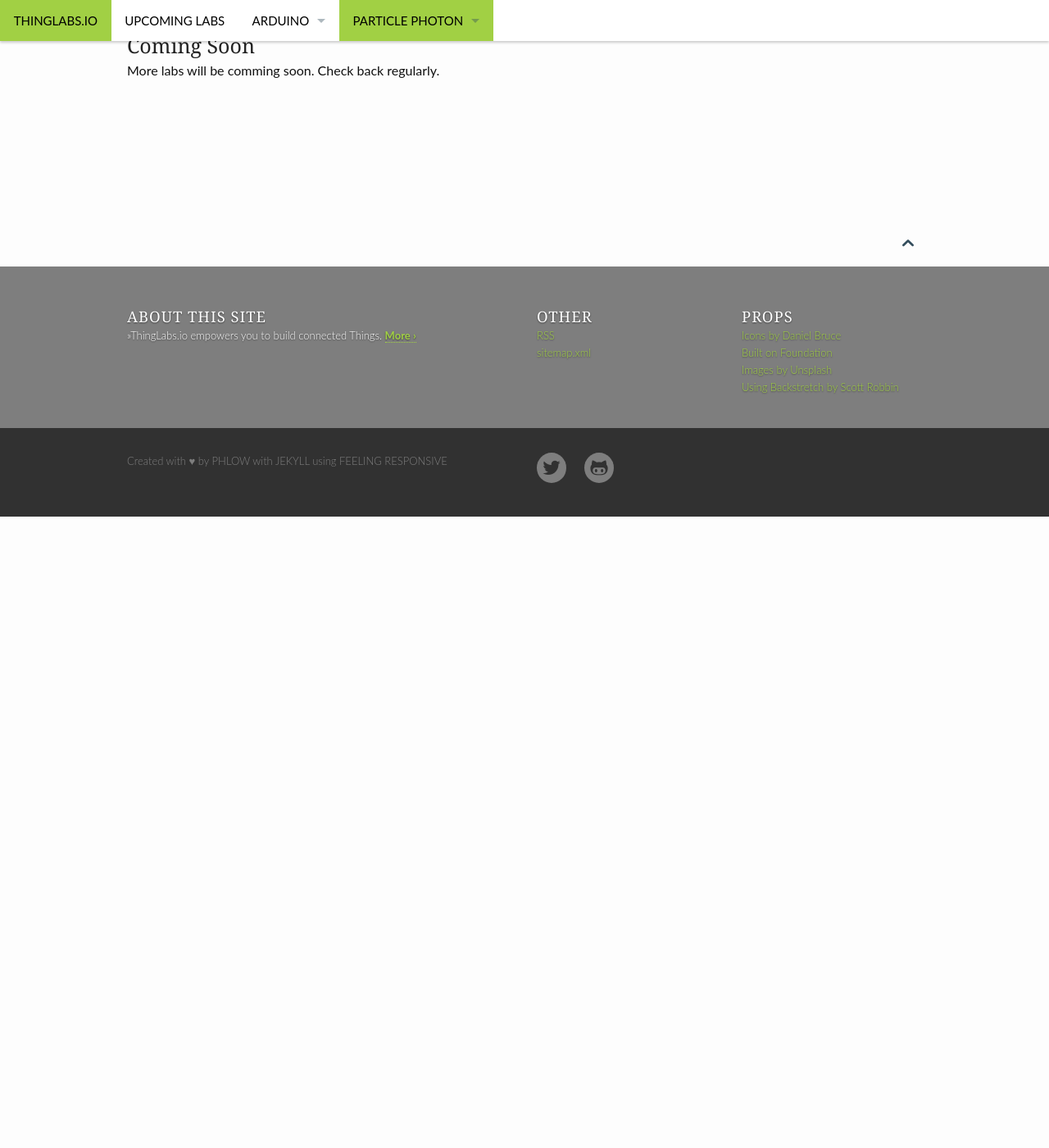
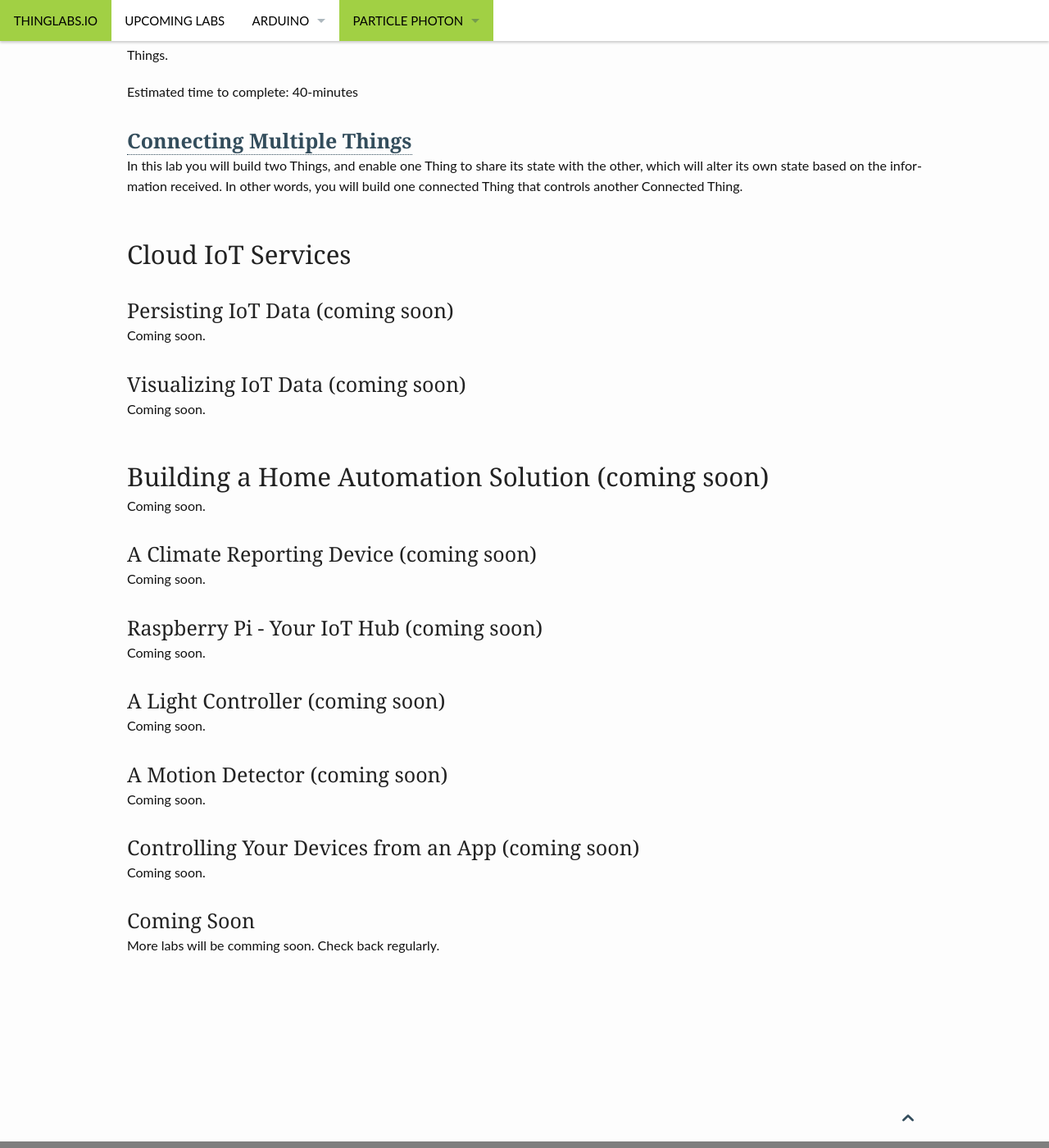
Before and after one commit to ThingLabsIo/ThingLabsIo.github.io, a Jekyll site: the page built from pages/photon-labs.md, in a window 1280 px wide and 1400 px high, scrolled down 2295 px. Shown: the whole window at 82% size. Built offline with Jekyll 4.4.1, drawn with Linux system fonts in a browser that asks for light colours; before the commit the page ends 2925 px from its top, so only the background shows below that; some of the changed text lies outside the part shown.

Commit message:
Place holders

```diff
--- a/pages/photon-labs.md
+++ b/pages/photon-labs.md
@@ -61,6 +61,32 @@ Estimated time to complete: 40-minutes
 ### [Connecting Multiple Things][7]
 In this lab you will build two Things, and enable one Thing to share its state with the other, which will alter its own state based on the information received. In other words, you will build one connected Thing that controls another Connected Thing.
 
+## Cloud IoT Services
+
+### Persisting IoT Data (coming soon)
+Coming soon.
+
+### Visualizing IoT Data (coming soon)
+Coming soon.
+
+## Building a Home Automation Solution (coming soon)
+Coming soon.
+
+### A Climate Reporting Device (coming soon)
+Coming soon.
+
+### Raspberry Pi - Your IoT Hub (coming soon)
+Coming soon.
+
+### A Light Controller (coming soon)
+Coming soon.
+
+### A Motion Detector (coming soon)
+Coming soon.
+
+### Controlling Your Devices from an App (coming soon)
+Coming soon.
+
 ### Coming Soon
 More labs will be comming soon. Check back regularly.
 
```
